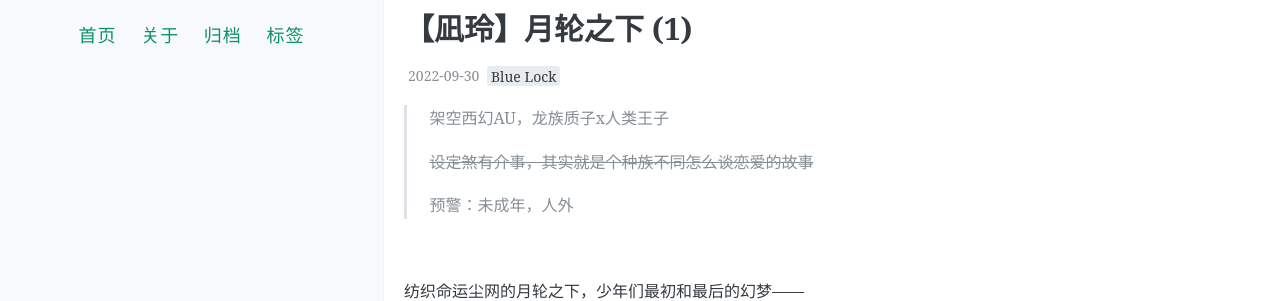
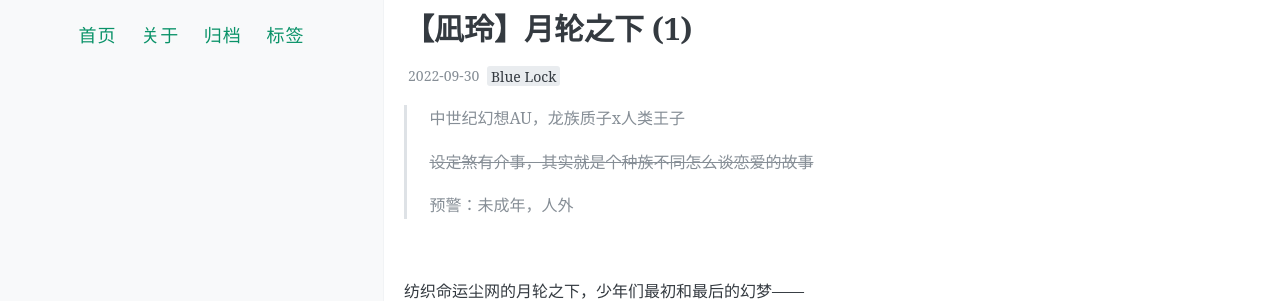
Before and after one commit to ligeiali13/blog, a Jekyll site: the page built from index.html, in a window 1280 px wide and 900 px high. Shown: the part 428-729 px from the top of the window. Built offline with Jekyll 4.4.1, drawn with Linux system fonts in a browser that asks for light colours; the list of posts is cut into pages by our own code; comment, search, counter and statistics services are not loaded.

Commit message:
Update 2022-09-30-lullaby-01.md

```diff
--- a/_posts/2022-09-30-lullaby-01.md
+++ b/_posts/2022-09-30-lullaby-01.md
@@ -8,7 +8,7 @@ tags: [Blue Lock]
 comments: true
 ---
 
->架空西幻AU，龙族质子x人类王子
+>中世纪幻想AU，龙族质子x人类王子
 >
 >~~设定煞有介事，其实就是个种族不同怎么谈恋爱的故事~~
 >
```
